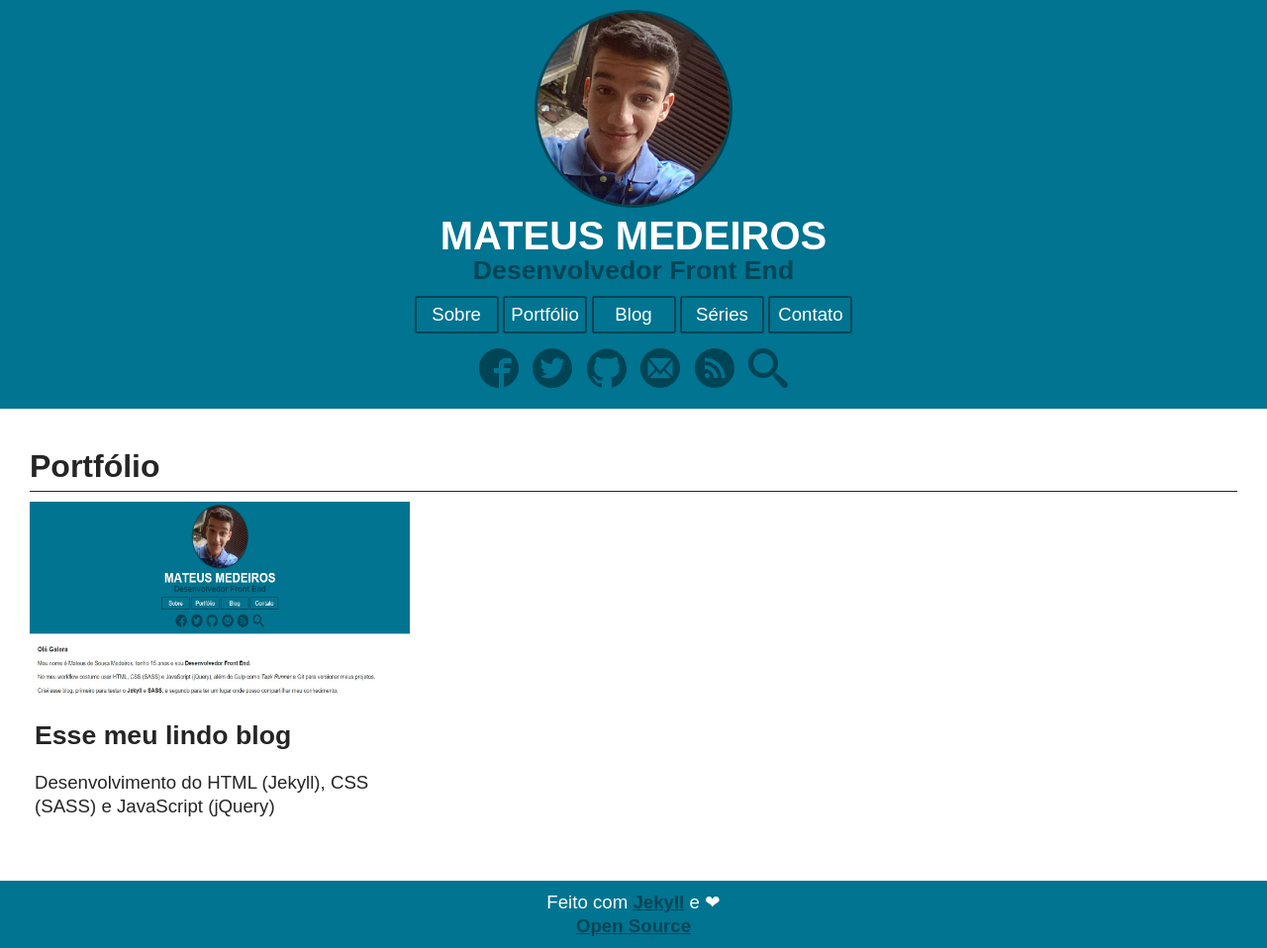
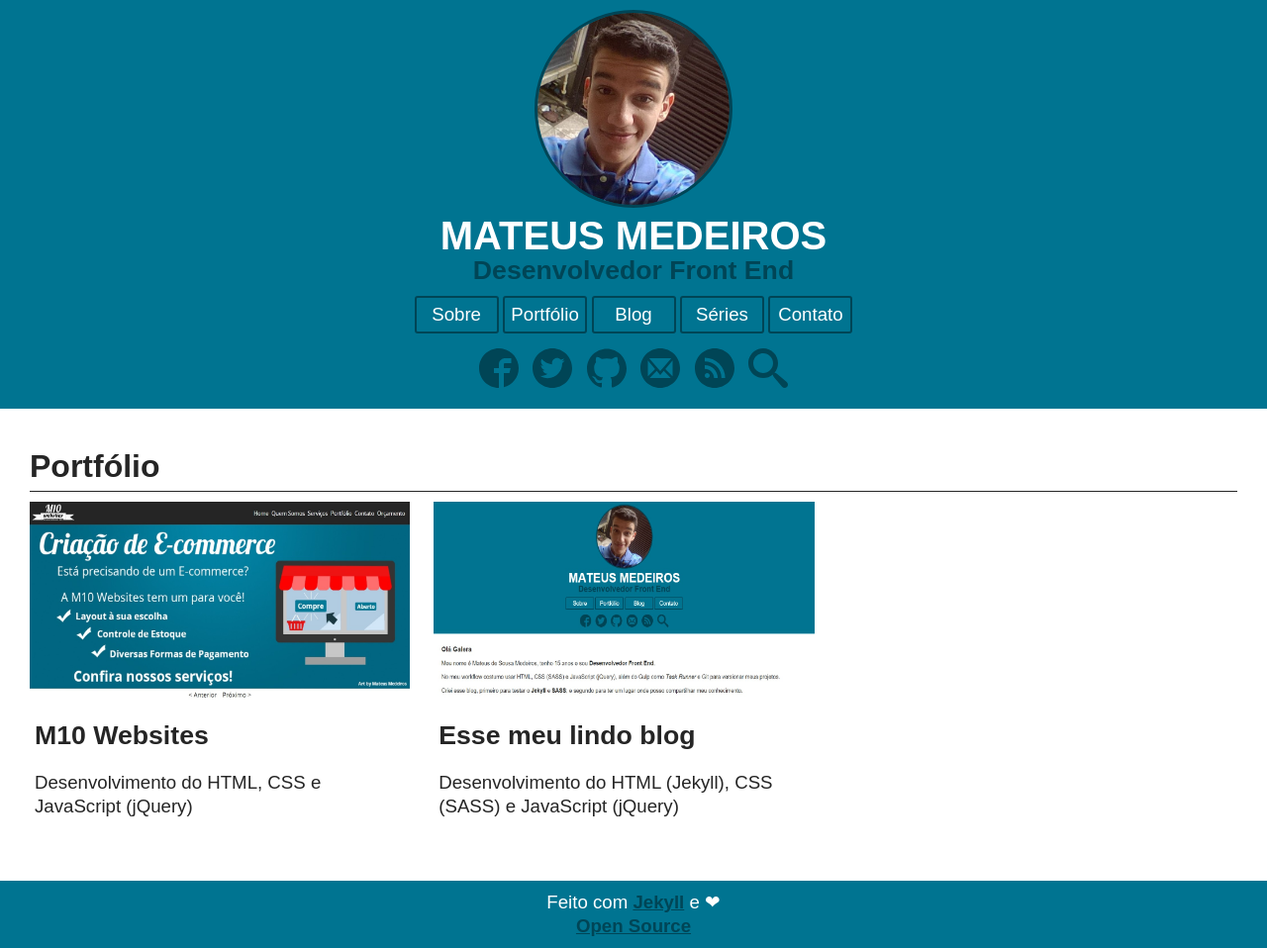
Before and after one commit to mateussmedeiros/mateussmedeiros.github.io, a Jekyll site: the page built from portfolio.html, in a window 1280 px wide. Shown: the whole page at 99% size. Built offline with Jekyll 4.4.1, drawn with Linux system fonts in a browser that asks for light colours.

Commit message:
Adicionado o site M10 Websites ao Portfólio

```diff
--- a/_sass/_layout.scss
+++ b/_sass/_layout.scss
@@ -332,7 +332,19 @@
 
   h2, p {
     padding: 0 5px;
+    color: $preto;
   }
+
+  a {
+    text-decoration: none;
+
+    &:hover {
+      h2,p {
+       color: $azul-mais-escuro;
+      }
+    }
+  }
+
 }
 
 .job-img {
--- a/portfolio.html
+++ b/portfolio.html
@@ -4,6 +4,13 @@ title: Portfólio
 description: Veja os trabalhos realizados por mim
 permalink: /portfolio/
 ---
+<div class="job-item">
+	<a href="http://m10websites.com" target="_blank" title="Confira o projeto!">
+		<img src="/assets/img/layout-m10-websites.jpg" alt="M10 Websites" class="job-img">
+		<h2> M10 Websites </h2>
+		<p> Desenvolvimento do HTML, CSS e JavaScript (jQuery) </p>
+	</a>
+</div>
 
 <div class="job-item">
 	<img src="/assets/img/layout-blog-pessoal.jpg" alt="Layout Blog Pessoal" class="job-img">
```
Also changed, not shown: assets/img/layout-m10-websites.jpg (added), 1 other file.
